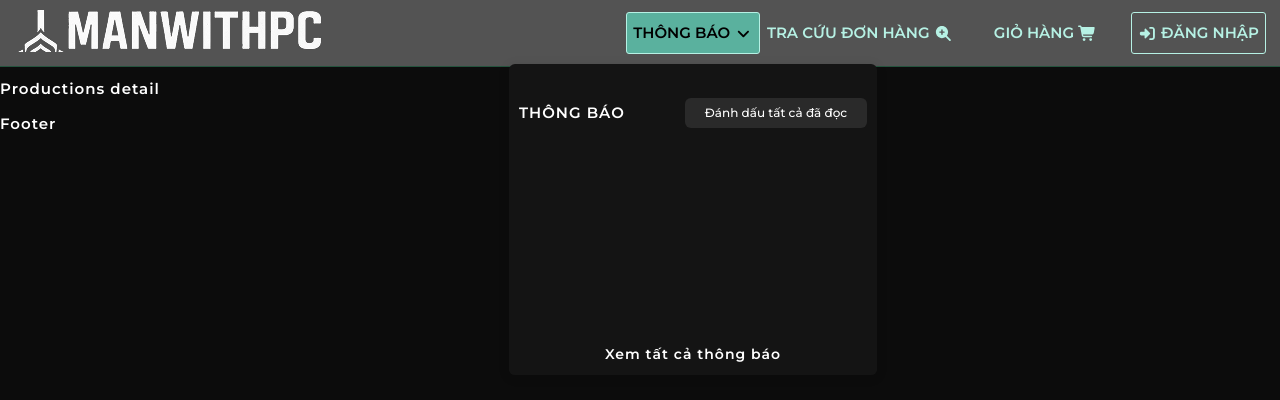
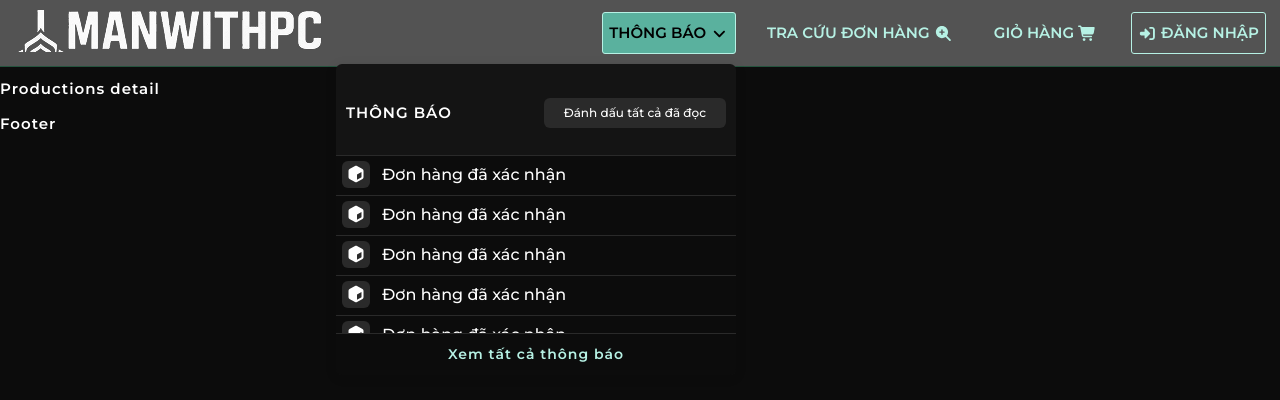
Before and after one commit to KhanhTan97/PC_Web, a React (Create React App) app: page /productionsDetail in a window 1280 px wide. Shown: the top 400 px of the page. Built offline with nearby package versions, Linux system fonts and the light colour scheme.

Commit message:
Header ep3

```diff
--- a/src/components/Layout/components/Header/Header.js
+++ b/src/components/Layout/components/Header/Header.js
@@ -21,10 +21,12 @@ function Header() {
                     <img className={cx('logo')} src={img.logo} alt="logo" />
                 </div>
                 <div className={cx('actionsHeader')}>
-                    <div>
+                    <div className={cx('tippy-notify')}>
                         <HeadlessTippy
+                            delay={[300, 500]}
+                            placement="top-end"
+                            visible={true}
                             interactive
-                            visible={true}
                             render={(attrs) => {
                                 return (
                                     <Wrapper>
@@ -39,7 +41,6 @@ function Header() {
                             </Button>
                         </HeadlessTippy>
                     </div>
-
                     {navHeader.map((nav, index) => (
                         <Button key={index} className={nav.propType}>
                             {nav.propType === 'login' ? (
--- a/src/components/Layout/components/Header/Header.module.scss
+++ b/src/components/Layout/components/Header/Header.module.scss
@@ -31,3 +31,7 @@
     display: flex;
     align-items: center;
 }
+
+.tippy-notify {
+    margin-right: 24px;
+}
--- /dev/null
+++ b/src/components/Layout/components/Header/NotifyMenu/ListNotifyMenu/ItemMenu.js
@@ -0,0 +1,21 @@
+import Button from '~/components/Button/Button';
+import styles from './ItemMenu.module.scss';
+import classNames from 'classnames/bind';
+import { notifyMenu } from './ListNotifyMenu';
+
+const cx = classNames.bind(styles);
+
+function ItemMenu() {
+    return (
+        <div className={cx('wrapper')}>
+            {notifyMenu.map((menu, index) => (
+                <button key={index} className={cx('itemNotify')}>
+                    <span className={cx('icon')}>{menu.icon}</span>
+                    {menu.title}
+                </button>
+            ))}
+        </div>
+    );
+}
+
+export default ItemMenu;
--- /dev/null
+++ b/src/components/Layout/components/Header/NotifyMenu/ListNotifyMenu/ItemMenu.module.scss
@@ -0,0 +1,21 @@
+.wrapper {
+    width: 100%;
+}
+
+.itemNotify {
+    width: 100%;
+    height: 40px;
+    text-align: left;
+    font-size: 1.6rem;
+    font-weight: 400;
+    background-color: var(--background-color-web);
+    border-top: 1px solid #2a2a2a;
+    color: var(--text-color);
+}
+
+.icon {
+    background-color: #2a2a2a;
+    padding: 4px;
+    border-radius: 6px;
+    margin-right: 12px;
+}
--- /dev/null
+++ b/src/components/Layout/components/Header/NotifyMenu/ListNotifyMenu/ListNotifyMenu.js
@@ -0,0 +1,29 @@
+import { faCube } from '@fortawesome/free-solid-svg-icons';
+import { FontAwesomeIcon } from '@fortawesome/react-fontawesome';
+
+export const notifyMenu = [
+    {
+        icon: <FontAwesomeIcon icon={faCube} />,
+        title: 'Đơn hàng đã xác nhận',
+    },
+    {
+        icon: <FontAwesomeIcon icon={faCube} />,
+        title: 'Đơn hàng đã xác nhận',
+    },
+    {
+        icon: <FontAwesomeIcon icon={faCube} />,
+        title: 'Đơn hàng đã xác nhận',
+    },
+    {
+        icon: <FontAwesomeIcon icon={faCube} />,
+        title: 'Đơn hàng đã xác nhận',
+    },
+    {
+        icon: <FontAwesomeIcon icon={faCube} />,
+        title: 'Đơn hàng đã xác nhận',
+    },
+    {
+        icon: <FontAwesomeIcon icon={faCube} />,
+        title: 'Đơn hàng đã xác nhận',
+    },
+];
--- a/src/components/Layout/components/Header/NotifyMenu/NotifyMenu.js
+++ b/src/components/Layout/components/Header/NotifyMenu/NotifyMenu.js
@@ -1,3 +1,4 @@
+import ItemMenu from './ListNotifyMenu/ItemMenu';
 import styles from './NotifyMenu.module.scss';
 import classNames from 'classnames/bind';
 
@@ -11,11 +12,11 @@ function NotifyMenu() {
                 <button className={cx('check_all')}>Đánh dấu tất cả đã đọc</button>
             </div>
 
-            <div className={cx('body')}>{/* items */}</div>
+            <div className={cx('body')}>
+                <ItemMenu />
+            </div>
 
-            <a className={cx('notify')} href="/notify">
-                Xem tất cả thông báo
-            </a>
+            <span className={cx('notify')}>Xem tất cả thông báo</span>
         </div>
     );
 }
--- a/src/components/Layout/components/Header/NotifyMenu/NotifyMenu.module.scss
+++ b/src/components/Layout/components/Header/NotifyMenu/NotifyMenu.module.scss
@@ -1,6 +1,6 @@
 .wrapper {
     position: relative;
-    min-width: 285px;
+    max-width: 400px;
     height: 303px;
     background-color: rgba(20, 20, 20, 1);
 }
@@ -28,15 +28,27 @@
     font-size: 1.2rem;
     margin-left: 30px;
     padding: 0 20px;
+
+    &:hover {
+        cursor: pointer;
+        background-color: rgba(42, 42, 42, 0.8);
+    }
 }
 
 .notify {
     position: absolute;
+    background-color: var(--background-color-web);
     bottom: 0;
+    border-top: 1px solid #2a2a2a;
     font-size: 1.4rem;
     padding: 10px 0;
-    // background-color: #fff;
-    color: #333;
     width: 100%;
     text-align: center;
+    color: rgba(182, 241, 228, 1);
+    transition: color ease-in 0.3s;
+
+    &:hover {
+        cursor: pointer;
+        color: rgba(206, 240, 232, 0.85);
+    }
 }
```
